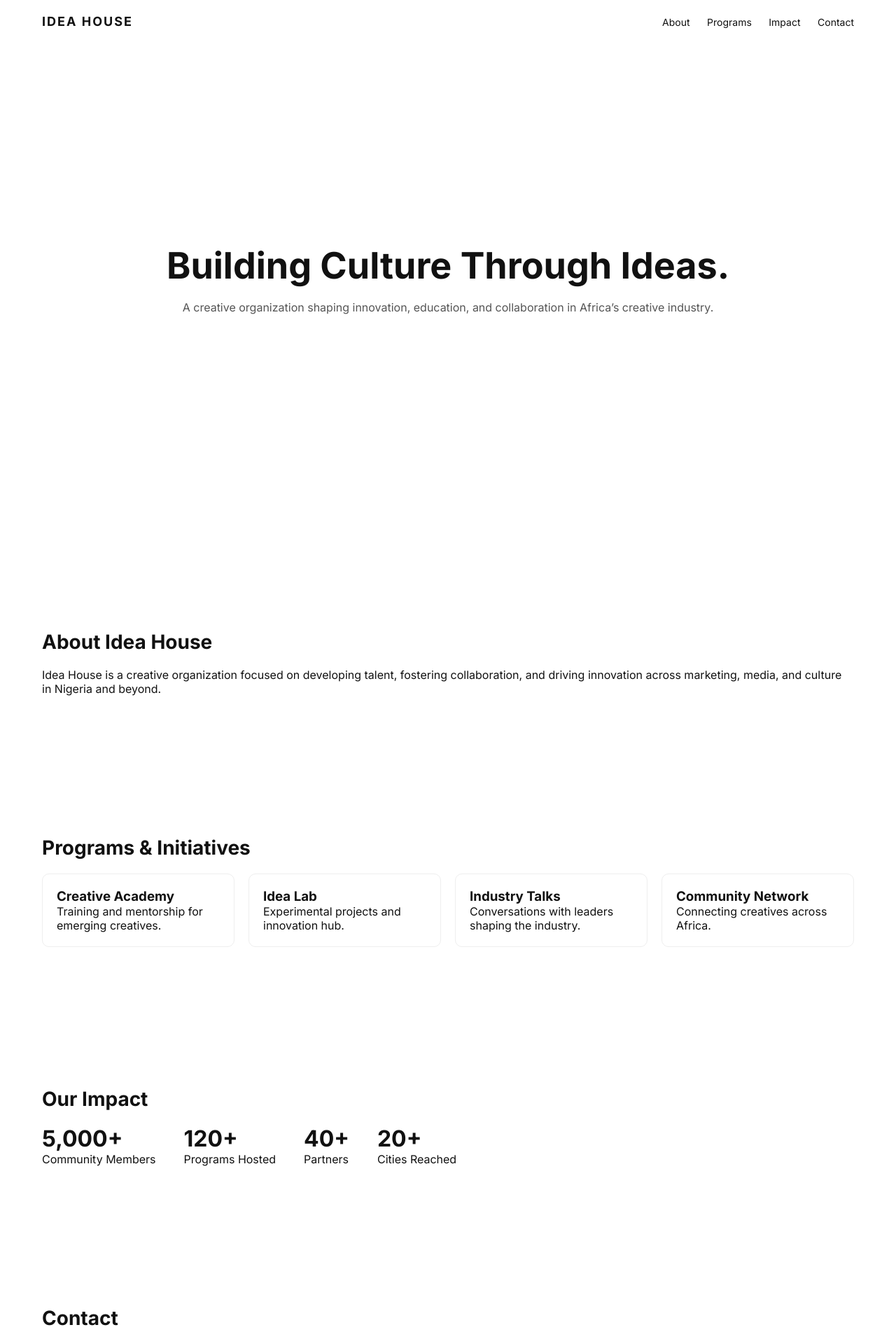
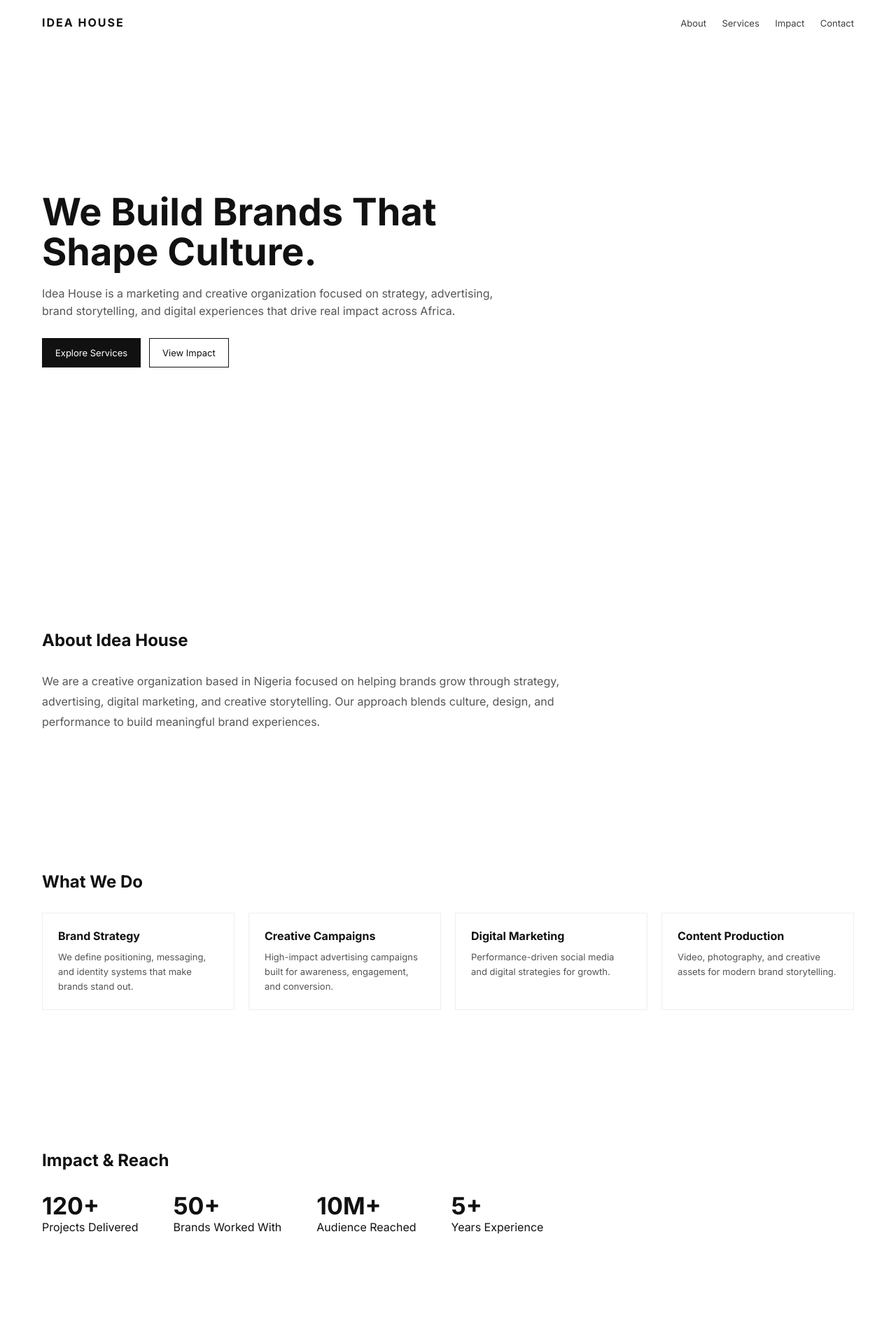
Before and after one commit to Tfiskenzie/ideahouse, a plain HTML site: page index.html in a window 1280 px wide. Shown: the top 1903 px of the page at 70% size. Drawn offline with Linux system fonts and the light colour scheme.

Commit message:
index.html

```diff
--- a/index.html
+++ b/index.html
@@ -3,151 +3,204 @@
 <head>
 <meta charset="UTF-8" />
 <meta name="viewport" content="width=device-width, initial-scale=1.0"/>
-<title>Idea House — Building Culture Through Ideas</title>
+<title>Idea House — Marketing & Creative Agency</title>
 
 <link href="https://fonts.googleapis.com/css2?family=Inter:wght@300;400;500;600;700&display=swap" rel="stylesheet">
 
 <style>
-* {
-margin: 0;
-padding: 0;
-box-sizing: border-box;
-font-family: 'Inter', sans-serif;
-scroll-behavior: smooth;
+*{
+margin:0;
+padding:0;
+box-sizing:border-box;
+font-family:Inter, sans-serif;
+scroll-behavior:smooth;
 }
 
-body {
-background: #ffffff;
-color: #111;
-overflow-x: hidden;
+body{
+background:#fff;
+color:#111;
+overflow-x:hidden;
 }
 
 /* LOADER */
-#loader {
-position: fixed;
-width: 100%;
-height: 100%;
-background: #0a0a0a;
-color: #fff;
-display: flex;
-align-items: center;
-justify-content: center;
-flex-direction: column;
-z-index: 9999;
+#loader{
+position:fixed;
+inset:0;
+background:#0a0a0a;
+display:flex;
+align-items:center;
+justify-content:center;
+flex-direction:column;
+z-index:9999;
 }
 
-.loader-text {
-font-size: 20px;
-letter-spacing: 4px;
-animation: fade 2s infinite;
+#loader h1{
+color:#fff;
+letter-spacing:6px;
+font-size:18px;
 }
 
-@keyframes fade {
-0%,100% { opacity: 0.2; }
-50% { opacity: 1; }
+.loader-bar{
+width:120px;
+height:2px;
+background:#333;
+margin-top:20px;
+overflow:hidden;
+}
+
+.loader-bar span{
+display:block;
+width:40%;
+height:100%;
+background:#fff;
+animation:load 1.2s infinite;
+}
+
+@keyframes load{
+0%{transform:translateX(-100%)}
+100%{transform:translateX(250%)}
 }
 
 /* NAV */
-nav {
-position: fixed;
-top: 0;
-width: 100%;
-padding: 20px 60px;
-display: flex;
-justify-content: space-between;
-align-items: center;
-background: rgba(255,255,255,0.8);
-backdrop-filter: blur(10px);
-z-index: 1000;
+nav{
+position:fixed;
+top:0;
+width:100%;
+display:flex;
+justify-content:space-between;
+align-items:center;
+padding:22px 60px;
+background:rgba(255,255,255,0.85);
+backdrop-filter:blur(10px);
+z-index:1000;
 }
 
-nav h1 {
-font-size: 18px;
-letter-spacing: 2px;
+nav h1{
+font-size:16px;
+letter-spacing:2px;
 }
 
-nav a {
-margin-left: 20px;
-text-decoration: none;
-color: #111;
-font-size: 14px;
+nav a{
+margin-left:18px;
+font-size:13px;
+text-decoration:none;
+color:#111;
+opacity:0.8;
+}
+
+nav a:hover{
+opacity:1;
 }
 
 /* HERO */
-.hero {
-height: 100vh;
-display: flex;
-align-items: center;
-justify-content: center;
-text-align: center;
-padding: 0 20px;
+.hero{
+height:100vh;
+display:flex;
+align-items:center;
+padding:0 60px;
 }
 
-.hero h2 {
-font-size: 52px;
-max-width: 900px;
-line-height: 1.1;
+.hero-left{
+max-width:650px;
 }
 
-.hero p {
-margin-top: 20px;
-color: #555;
+.hero h2{
+font-size:54px;
+line-height:1.05;
 }
 
-/* SECTIONS */
-section {
-padding: 100px 60px;
+.hero p{
+margin-top:18px;
+color:#555;
+line-height:1.6;
 }
 
-.section-title {
-font-size: 28px;
-margin-bottom: 20px;
+.hero-actions{
+margin-top:25px;
+display:flex;
+gap:12px;
+}
+
+.btn{
+padding:12px 18px;
+border:1px solid #111;
+background:#111;
+color:#fff;
+font-size:13px;
+cursor:pointer;
+}
+
+.btn.outline{
+background:transparent;
+color:#111;
+}
+
+/* SECTION */
+section{
+padding:100px 60px;
+}
+
+.title{
+font-size:24px;
+margin-bottom:30px;
 }
 
 /* GRID */
-.grid {
-display: grid;
-grid-template-columns: repeat(auto-fit, minmax(250px, 1fr));
-gap: 20px;
+.grid{
+display:grid;
+grid-template-columns:repeat(auto-fit,minmax(240px,1fr));
+gap:20px;
 }
 
-.card {
-padding: 20px;
-border: 1px solid #eee;
-border-radius: 10px;
-transition: 0.3s;
+.card{
+border:1px solid #eee;
+padding:22px;
+transition:0.3s;
 }
 
-.card:hover {
-transform: translateY(-5px);
-border-color: #000;
+.card:hover{
+border-color:#111;
+transform:translateY(-4px);
 }
 
-/* IMPACT */
-.stats {
-display: flex;
-gap: 40px;
-flex-wrap: wrap;
+.card h3{
+margin-bottom:10px;
+font-size:16px;
 }
 
-.stat h3 {
-font-size: 32px;
+.card p{
+font-size:13px;
+color:#555;
+line-height:1.6;
+}
+
+/* STATS */
+.stats{
+display:flex;
+gap:50px;
+flex-wrap:wrap;
+}
+
+.stat h2{
+font-size:34px;
 }
 
 /* FOOTER */
-footer {
-padding: 40px;
-text-align: center;
-border-top: 1px solid #eee;
-font-size: 14px;
+footer{
+padding:40px;
+text-align:center;
+border-top:1px solid #eee;
+font-size:13px;
+color:#666;
 }
 
 /* RESPONSIVE */
-@media(max-width: 768px) {
-nav { padding: 20px; }
-.hero h2 { font-size: 32px; }
-section { padding: 60px 20px; }
-.stats { flex-direction: column; }
+@media(max-width:768px){
+nav{padding:18px 20px;}
+.hero{padding:0 20px;}
+.hero h2{font-size:34px;}
+section{padding:70px 20px;}
+.stats{flex-direction:column;}
 }
 </style>
 </head>
@@ -156,7 +209,8 @@ section { padding: 60px 20px; }
 
 <!-- LOADER -->
 <div id="loader">
-<div class="loader-text">IDEA HOUSE</div>
+<h1>IDEA HOUSE</h1>
+<div class="loader-bar"><span></span></div>
 </div>
 
 <!-- NAV -->
@@ -164,86 +218,97 @@ section { padding: 60px 20px; }
 <h1>IDEA HOUSE</h1>
 <div>
 <a href="#about">About</a>
-<a href="#programs">Programs</a>
-<a href="#impact">Impact</a>
+<a href="#services">Services</a>
+<a href="#work">Impact</a>
 <a href="#contact">Contact</a>
 </div>
 </nav>
 
 <!-- HERO -->
 <div class="hero">
-<div>
-<h2>Building Culture Through Ideas.</h2>
-<p>A creative organization shaping innovation, education, and collaboration in Africa’s creative industry.</p>
+<div class="hero-left">
+<h2>We Build Brands That Shape Culture.</h2>
+<p>
+Idea House is a marketing and creative organization focused on strategy, advertising,
+brand storytelling, and digital experiences that drive real impact across Africa.
+</p>
+
+<div class="hero-actions">
+<button class="btn">Explore Services</button>
+<button class="btn outline">View Impact</button>
+</div>
 </div>
 </div>
 
 <!-- ABOUT -->
 <section id="about">
-<h2 class="section-title">About Idea House</h2>
-<p>
-Idea House is a creative organization focused on developing talent, fostering collaboration,
-and driving innovation across marketing, media, and culture in Nigeria and beyond.
+<h2 class="title">About Idea House</h2>
+<p style="max-width:800px;color:#555;line-height:1.8;">
+We are a creative organization based in Nigeria focused on helping brands grow through strategy,
+advertising, digital marketing, and creative storytelling. Our approach blends culture, design,
+and performance to build meaningful brand experiences.
 </p>
 </section>
 
-<!-- PROGRAMS -->
-<section id="programs">
-<h2 class="section-title">Programs & Initiatives</h2>
+<!-- SERVICES -->
+<section id="services">
+<h2 class="title">What We Do</h2>
 
 <div class="grid">
+
 <div class="card">
-<h3>Creative Academy</h3>
-<p>Training and mentorship for emerging creatives.</p>
+<h3>Brand Strategy</h3>
+<p>We define positioning, messaging, and identity systems that make brands stand out.</p>
 </div>
 
 <div class="card">
-<h3>Idea Lab</h3>
-<p>Experimental projects and innovation hub.</p>
+<h3>Creative Campaigns</h3>
+<p>High-impact advertising campaigns built for awareness, engagement, and conversion.</p>
 </div>
 
 <div class="card">
-<h3>Industry Talks</h3>
-<p>Conversations with leaders shaping the industry.</p>
+<h3>Digital Marketing</h3>
+<p>Performance-driven social media and digital strategies for growth.</p>
 </div>
 
 <div class="card">
-<h3>Community Network</h3>
-<p>Connecting creatives across Africa.</p>
+<h3>Content Production</h3>
+<p>Video, photography, and creative assets for modern brand storytelling.</p>
 </div>
+
 </div>
 </section>
 
 <!-- IMPACT -->
-<section id="impact">
-<h2 class="section-title">Our Impact</h2>
+<section id="work">
+<h2 class="title">Impact & Reach</h2>
 
 <div class="stats">
 <div class="stat">
-<h3>5,000+</h3>
-<p>Community Members</p>
+<h2>120+</h2>
+<p>Projects Delivered</p>
 </div>
 
 <div class="stat">
-<h3>120+</h3>
-<p>Programs Hosted</p>
+<h2>50+</h2>
+<p>Brands Worked With</p>
 </div>
 
 <div class="stat">
-<h3>40+</h3>
-<p>Partners</p>
+<h2>10M+</h2>
+<p>Audience Reached</p>
 </div>
 
 <div class="stat">
-<h3>20+</h3>
-<p>Cities Reached</p>
+<h2>5+</h2>
+<p>Years Experience</p>
 </div>
 </div>
 </section>
 
 <!-- CONTACT -->
 <section id="contact">
-<h2 class="section-title">Contact</h2>
+<h2 class="title">Contact</h2>
 <p>Email: info@ideahouse.ng</p>
 <p>Lagos, Nigeria</p>
 </section>
@@ -254,21 +319,11 @@ and driving innovation across marketing, media, and culture in Nigeria and beyon
 </footer>
 
 <script>
-// LOADER
-window.addEventListener("load", () => {
-setTimeout(() => {
-document.getElementById("loader").style.display = "none";
-}, 1200);
-});
-
-// SMOOTH SCROLL ENHANCEMENT
-document.querySelectorAll('a[href^="#"]').forEach(anchor => {
-anchor.addEventListener("click", function(e){
-e.preventDefault();
-document.querySelector(this.getAttribute("href")).scrollIntoView({
-behavior: "smooth"
-});
-});
+// loader
+window.addEventListener("load",()=>{
+setTimeout(()=>{
+document.getElementById("loader").style.display="none";
+},1200);
 });
 </script>
 
```
